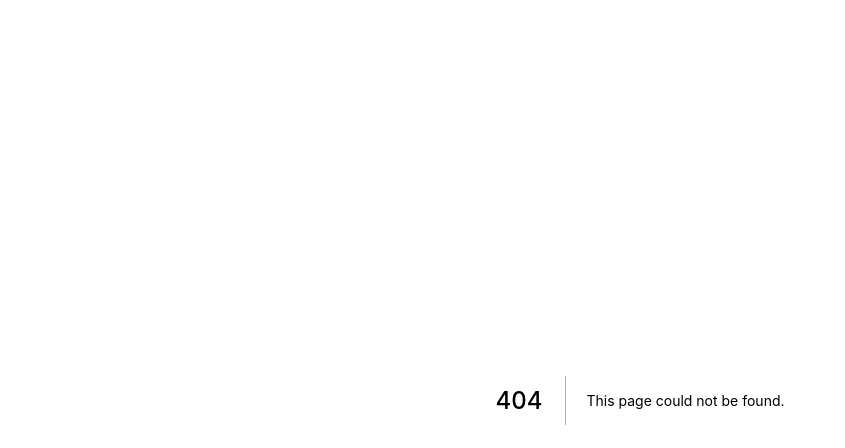
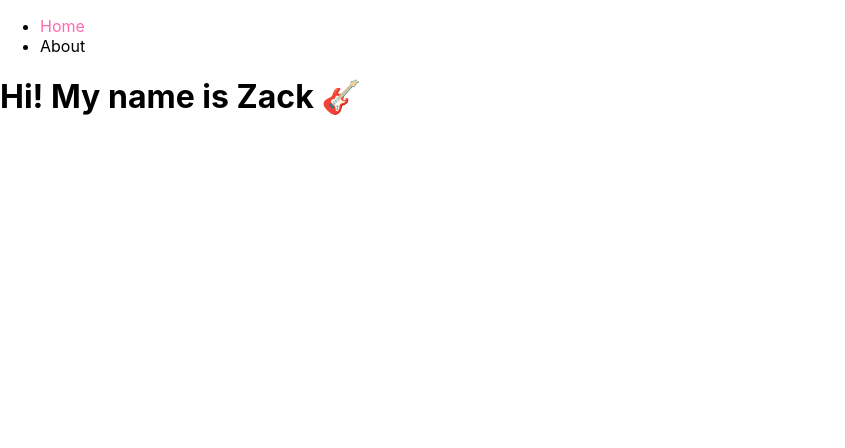
Before and after one commit to zbarovsky/portfolio, a Next.js app: page /about in a window 1280 px wide. Before the commit this address had no page. Shown: the top 448 px of the page, without its empty margins (0-845 px from the left). Built offline with nearby package versions, Linux system fonts and the light colour scheme.

Commit message:
added test pages demo

```diff
--- /dev/null
+++ b/components/navbar.js
@@ -0,0 +1,32 @@
+import Head from 'next/head'
+import Link from 'next/link'
+import {useEffect} from 'react'
+
+export default function Navbar () {
+
+    useEffect(() => {
+        document.getElementById('home').style.color = 'hotpink'
+    }, [])
+
+    return (
+        <div>
+            <Head>
+                <title>Zack Barovskly Portfolio</title>
+            </Head>
+            <navbar>
+                <ul>
+                    <li>
+                        <Link href="">
+                            <a id='home'>Home</a>
+                        </Link>
+                    </li>
+                    <li>
+                        <Link href="/about">
+                            <a>About</a>
+                        </Link>
+                    </li>
+                </ul>
+            </navbar>
+        </div>
+    )
+}
--- /dev/null
+++ b/pages/about.js
@@ -0,0 +1,12 @@
+import Navbar from '../components/navbar'
+
+export default function About () {
+    return (
+        <div>
+            <Navbar />
+            <div>
+                <h1>Hi! My name is Zack 🎸</h1>
+            </div>
+        </div>
+    )
+}
```
Also changed, not shown: pages/test.js (added, +30 -0 lines).
